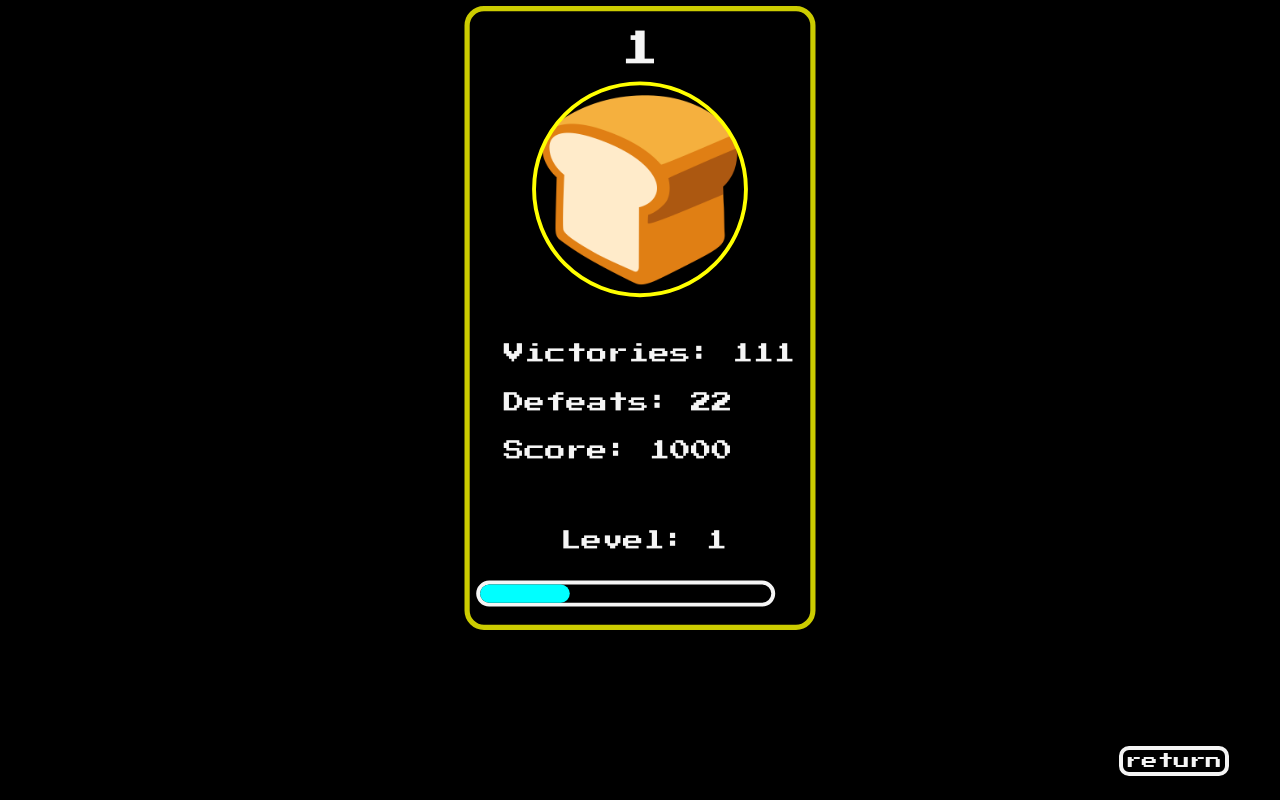
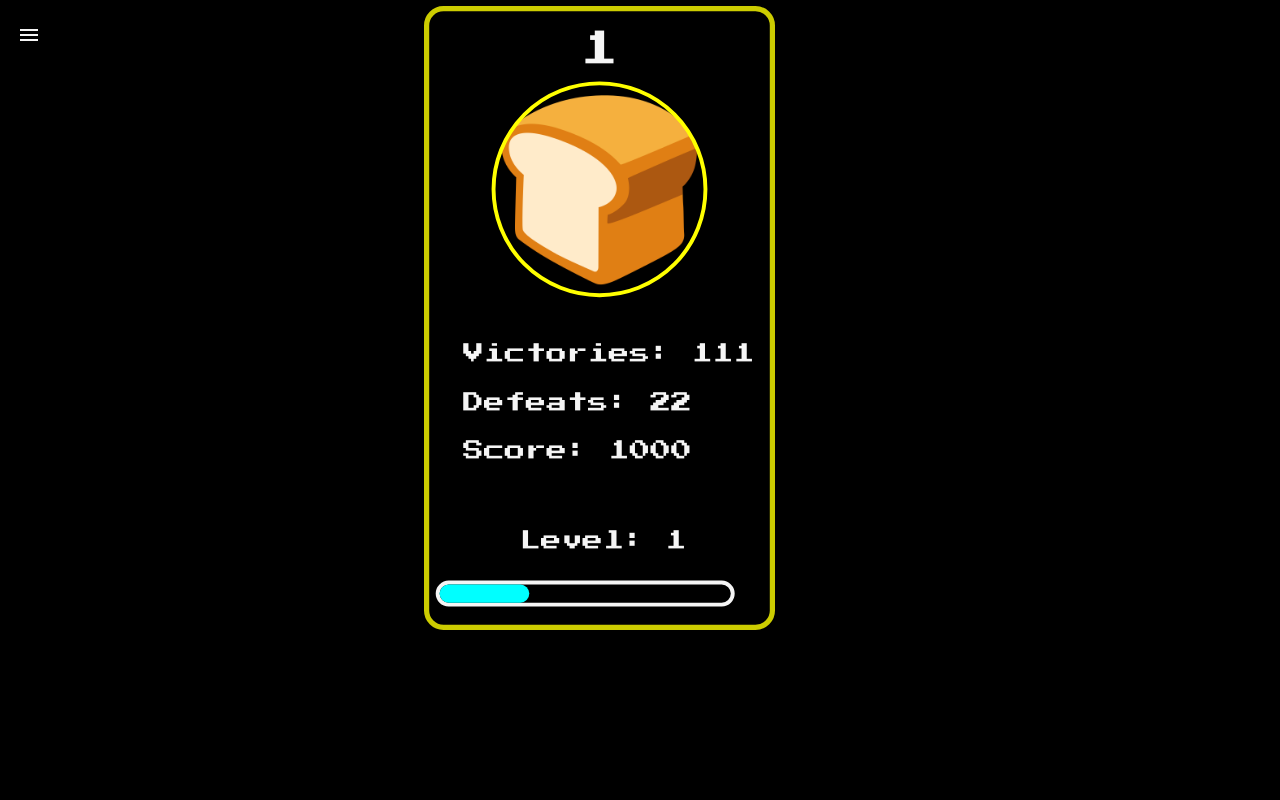
Before and after one commit to AntoninLiens/Disco-PONG, a React (Create React App) app in the folder app/: page /homePage/1/profile in a window 1280 px wide. Built offline with nearby package versions, Linux system fonts and the light colour scheme.

Commit message:
navbar mieux et dans profilePage

```diff
--- a/app/src/App.css
+++ b/app/src/App.css
@@ -3,8 +3,8 @@
 	width: 100vw;
 }
 
-@media screen and (max-height: 569px) {
+@media screen and (max-height: 615px) {
 	.App {
-		height: 569px;
+		height: 615px;
 	}
 }
--- a/app/src/components/History/History.css
+++ b/app/src/components/History/History.css
@@ -22,15 +22,16 @@
 }
 
 .history_match {
+	position: relative;
+	left: 1%;
+	width: 98%;
+	height: 120px;
+	margin-top: 10px;
 	display: flex;
 	flex-direction: row;
 	justify-content: space-between;
-	position: relative;
-	left: 1%;
 	border: 3px solid whitesmoke;
 	border-radius: 15px;
-	width: 98%;
-	height: 120px;
 }
 
 .history_playerOne {
@@ -86,3 +87,7 @@
 	left: 50%;
 	transform: translate(-50%, -50%);
 }
+
+.historyPage #isHide {
+	color: whitesmoke;
+}
--- a/app/src/components/History/History.tsx
+++ b/app/src/components/History/History.tsx
@@ -13,7 +13,7 @@ export default function History() {
 		<div className="historyPage">
 			<NavBar id={id} />
 			<div className="history_box">
-				<h1>Your History:</h1>
+				<h1>History:</h1>
 				<div className="history_match">
 					<div className="history_playerOne">
 						<div className="history_playerOnePfp"></div>
--- a/app/src/components/NavBar/NavBar.css
+++ b/app/src/components/NavBar/NavBar.css
@@ -81,8 +81,8 @@ a:-webkit-any-link {
 	margin: 0 5px;
 }
 
-@media screen and (max-height: 569px) {
+@media screen and (max-height: 615px) {
 	.NavBar {
-		height: 569px;
+		height: 615px;
 	}
 }
--- a/app/src/components/NavBar/NavBar.tsx
+++ b/app/src/components/NavBar/NavBar.tsx
@@ -3,7 +3,7 @@ import { FaUser, FaShoppingCart } from "react-icons/fa"
 import { MdLeaderboard, MdSettingsSuggest, MdMenu, MdClose } from "react-icons/md"
 import { ImStatsBars } from "react-icons/im"
 import { BsClockHistory, BsPeopleFill } from "react-icons/bs"
-import { GrClose } from "react-icons/gr"
+import { BiJoystickButton } from "react-icons/bi"
 import "./NavBar.css";
 import { useState } from "react";
 
@@ -32,6 +32,7 @@ export default function NavBar({id}: any) {
 			<a id="isHere" className={`affNavBar ${fold}`} onClick={affNavBar}><MdClose size={24} /></a>
 			<a id="isHide" className={`affNavBar ${unfold}`} onClick={affNavBar}><MdMenu size={24}/></a>
 			<ul>
+				<li><Link to={`/homePage/${id}`}><BiJoystickButton size={24}/></Link></li>
 				<li><Link to={`/homePage/${id}/profile`}><FaUser size={24}/></Link></li>
 				<li><Link to="/shop"><FaShoppingCart size={24}/></Link></li>
 				<li><Link to={`/homePage/${id}/leaderboard`}><MdLeaderboard size={24}/></Link></li>
--- a/app/src/components/Profile/Profile.css
+++ b/app/src/components/Profile/Profile.css
@@ -2,18 +2,19 @@
 	position: relative;
 	width: 100%;
 	height: 100%;
-	display: flex;
-	justify-content: center;
 	background: black;
 	color: whitesmoke;
 }
 
 .profile_box {
-	position: relative;
+	display: flex;
+	justify-content: center;
+	position: absolute;
 	width: 270px;
 	height: 480px;
 	top: 50%;
-	transform: translate(0, -50%);
+	left: 50%;
+	transform: translate(-50%, -50%);
 	border: 4px solid rgba(255, 255, 0, 0.8);
 	border-radius: 15px;
 	margin-top: -10px;
@@ -77,6 +78,10 @@
 	width: 69px;
 }
 
+.profilePage #isHide {
+	color: whitesmoke;
+}
+
 @media screen and (min-width: 768px) {
 	.profile_box {
 		scale: 1.3;
--- a/app/src/components/Profile/Profile.tsx
+++ b/app/src/components/Profile/Profile.tsx
@@ -1,4 +1,5 @@
 import { useParams } from "react-router-dom";
+import NavBar from "../NavBar/NavBar";
 
 import "./Profile.css"
 import ReturnButton from "../ReturnButton/ReturnButton";
@@ -12,6 +13,7 @@ export default function Profile() {
 
 	return (
 		<div className="profilePage">
+			<NavBar id={id} />
 			<div className="profile_box">
 				<div className="profile_pfp"></div>
 				<div className="profile_name">{id}</div>
@@ -23,7 +25,6 @@ export default function Profile() {
 					<div className="profile_xp"></div>
 				</div>
 			</div>
-			<ReturnButton id={id}/>
 		</div>
 	);
 }
```
Also changed, not shown: app/src/components/HomePage/HomePage.css (indentation only), app/src/components/HomePage/HomePage.tsx (indentation only).
